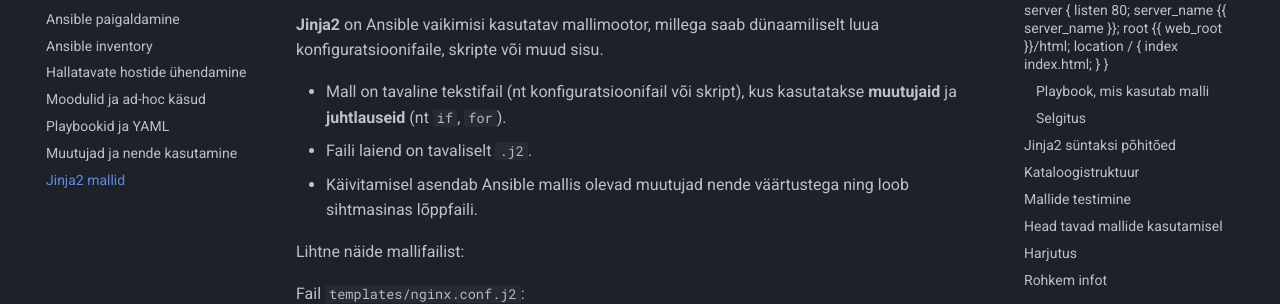
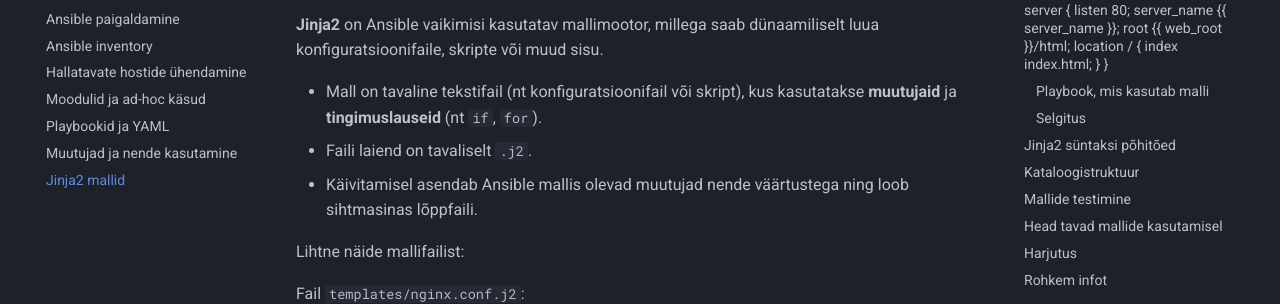
Before and after one commit to priitpaap/priitpaap.github.io, an MkDocs documentation site: the page built from docs/ansible/ansiblejinja2.md, in a window 1280 px wide and 900 px high, scrolled down 467 px. Shown: the part 152-456 px from the top of the window. Built offline with MkDocs 1.6.1 and Material for MkDocs 9.7.7, drawn with Linux system fonts in a browser that asks for light colours.

Commit message:
Update ansiblejinja2.md

```diff
--- a/docs/ansible/ansiblejinja2.md
+++ b/docs/ansible/ansiblejinja2.md
@@ -17,7 +17,7 @@
 
 **Jinja2** on Ansible vaikimisi kasutatav mallimootor, millega saab dünaamiliselt luua konfiguratsioonifaile, skripte või muud sisu.
 
-- Mall on tavaline tekstifail (nt konfiguratsioonifail või skript), kus kasutatakse **muutujaid** ja **juhtlauseid** (nt `if`, `for`).
+- Mall on tavaline tekstifail (nt konfiguratsioonifail või skript), kus kasutatakse **muutujaid** ja **tingimuslauseid** (nt `if`, `for`).
 - Faili laiend on tavaliselt `.j2`.
 - Käivitamisel asendab Ansible mallis olevad muutujad nende väärtustega ning loob sihtmasinas lõppfaili.
 
```
